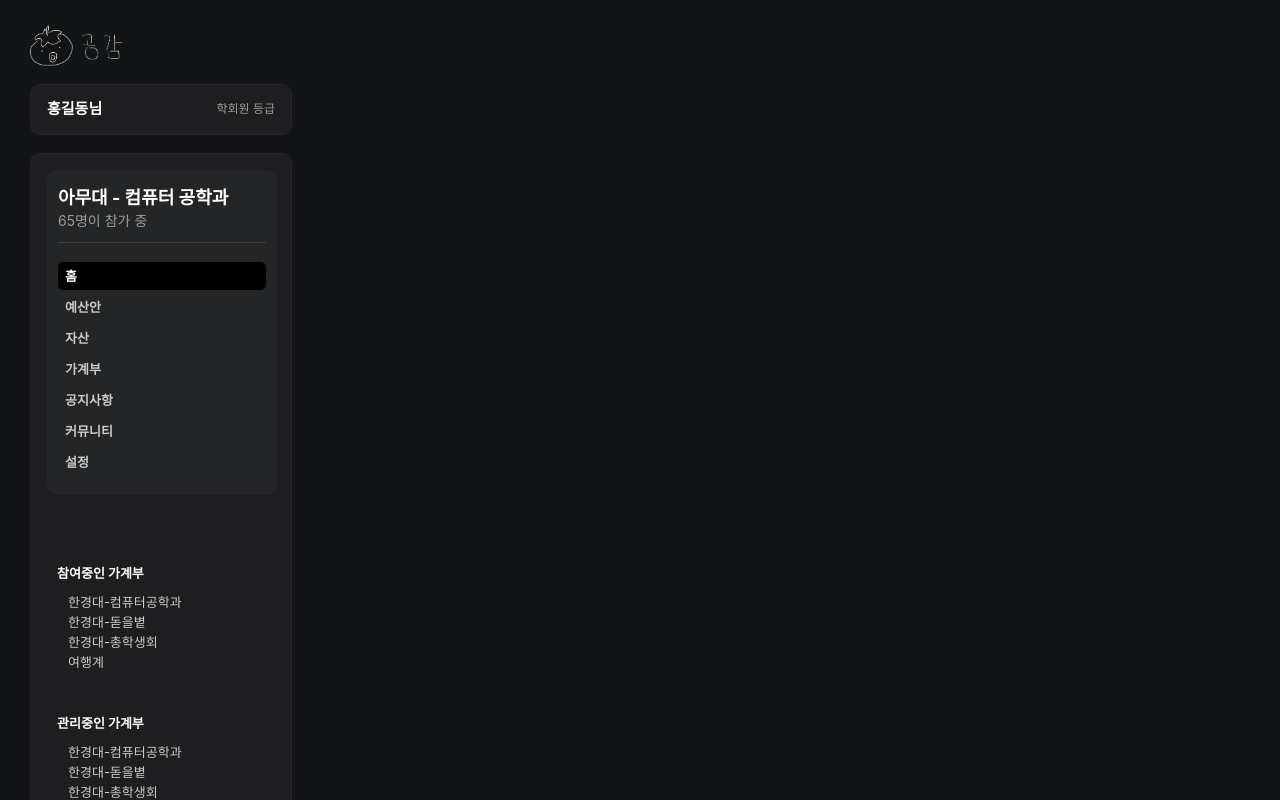
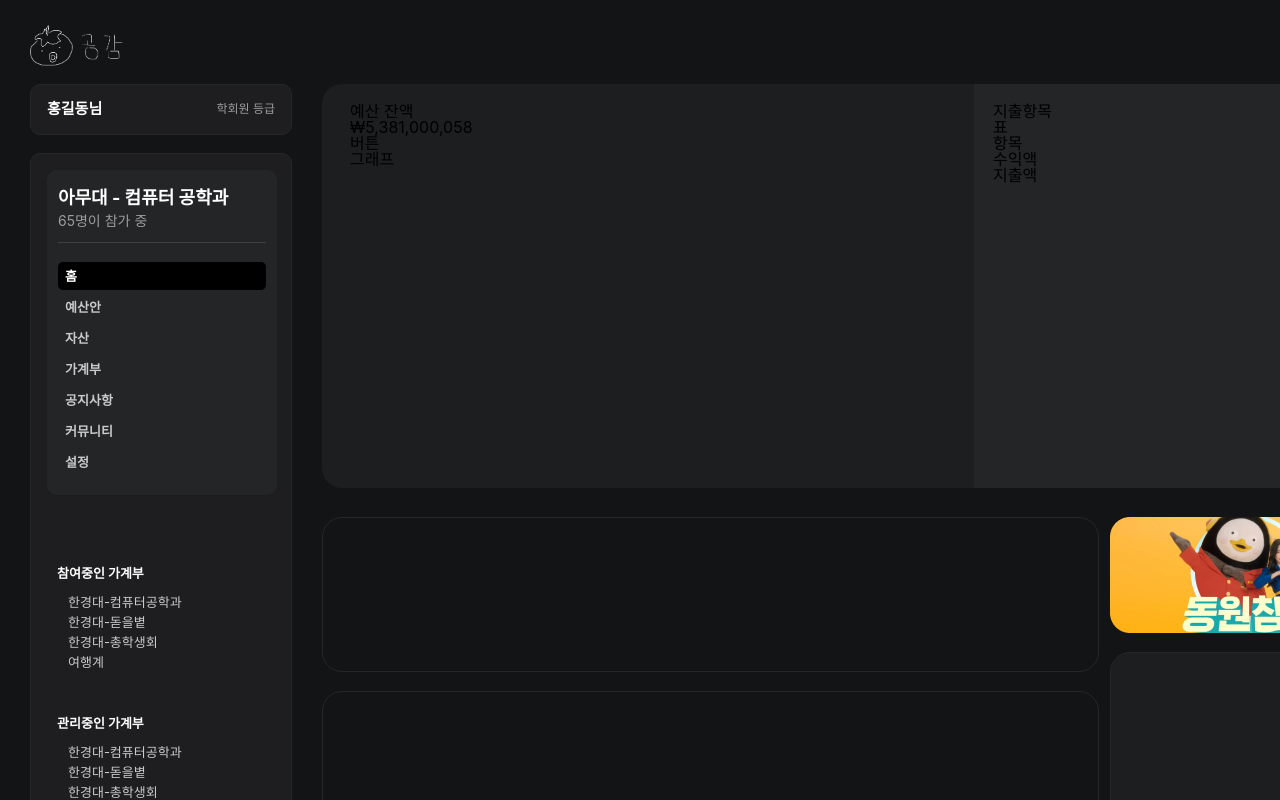
Before and after one commit to youngchannelforyou/gonggam, a React (Create React App) app in the folder frontend/: page /1/home in a window 1280 px wide. Built offline with nearby package versions, Linux system fonts and the light colour scheme.

Commit message:
[frontend] 가계부 홈 대시보드 틀

```diff
--- a/frontend/src/components/AcountBook/AccountBookNameList.jsx
+++ b/frontend/src/components/AcountBook/AccountBookNameList.jsx
@@ -8,7 +8,7 @@ function AccountBookNameList({ title, list }) {
                 <div className={titleWrapper}>{title}</div>
             </div>
             <div className={accountBookListWrapper}>
-                {list.map((element) => <a className={accountBookElement} href='#'>{element}</a>)}
+                {list.map((element) => <a className={accountBookElement} href='title'>{element}</a>)}
             </div>
         </div>
     );
--- /dev/null
+++ b/frontend/src/components/AcountBook/Header.jsx
@@ -0,0 +1,26 @@
+import React from 'react';
+import { css } from '@emotion/css';
+
+import imgLogo from '../../assets/imgLogo.png'
+import textLogo from '../../assets/textLogo.png'
+function Header() {
+    return (
+        <div className={mainTitle}>
+            <img src={imgLogo} alt='draw' />
+            <img src={textLogo} alt='img' />
+        </div>
+    );
+}
+
+export default Header;
+
+const mainTitle = css`
+  width: 100%;
+  height: 41.25px;
+  font-size: 11.25px;
+
+  margin-bottom: 18px;
+  img {
+    height: 100%;
+  }
+`;
--- /dev/null
+++ b/frontend/src/components/AcountBook/Home/Dashboard.jsx
@@ -0,0 +1,59 @@
+import React from 'react';
+import { css } from '@emotion/css';
+
+function Dashboard({ amount }) {
+
+    return (
+        <div className={container}>
+            <div className={leftContents}>
+                <div>
+                    <div>예산 잔액</div>
+                    <div>
+                        <span>₩</span>
+                        <span>{amount}</span>
+                    </div>
+                </div>
+                <div>
+                    <div>버튼</div>
+                    <div>그래프</div>
+                </div>
+            </div>
+            <div className={rightContents}>
+                <div>
+                    <div>지출항목</div>
+                    <div>표</div>
+                    <div>항목</div>
+                </div>
+                <div>
+                    <div>수익액</div>
+                    <div>지출액</div>
+                </div>
+            </div>
+        </div>
+    );
+}
+
+export default Dashboard;
+
+const container = css`
+    display: flex;
+    width: 1071px;
+    height: 100%;
+    border-radius: 20px;
+
+    background-color: #1C1E1F;
+    overflow: hidden;
+`;
+
+const leftContents = css`
+    width: 652px;
+    height: 100%;
+    padding: 19px 30px 58px 28px;
+`;
+
+const rightContents = css`
+    width: 419px;
+    height: 100%;
+    padding: 19px 37px 0px 19px;
+    background-color: #232526;
+`;
--- a/frontend/src/components/AcountBook/Navigation.jsx
+++ b/frontend/src/components/AcountBook/Navigation.jsx
@@ -1,5 +1,5 @@
-import React, { useEffect, useState } from 'react';
-import { css, cx } from '@emotion/css';
+import React from 'react';
+import { css } from '@emotion/css';
 import { useLocation, useNavigate, useParams } from 'react-router-dom';
 
 function Navigation() {
--- a/frontend/src/components/AcountBook/SideBar.jsx
+++ b/frontend/src/components/AcountBook/SideBar.jsx
@@ -2,8 +2,7 @@ import React from 'react';
 import { css } from '@emotion/css';
 
 import Navigation from '../../components/AcountBook/Navigation';
-import imgLogo from '../../assets/imgLogo.png'
-import textLogo from '../../assets/textLogo.png'
+
 import AccountBookNameList from './AccountBookNameList';
 
 function SideBar(props) {
@@ -15,10 +14,7 @@ function SideBar(props) {
 
     return (
         <aside className={container}>
-            <div className={mainTitle}>
-                <img src={imgLogo} alt='draw' />
-                <img src={textLogo} alt='img' />
-            </div>
+
             <div className={userInfoWrapper}>
                 <p className={userNameWrapper}>{userName}님</p>
                 <p className={userGradeWrapper}>{userGrade} 등급</p>
@@ -50,23 +46,12 @@ export default SideBar;
 
 const container = css`
   height: 100%;
-
-  margin: 25px 30px;
+  flex-grow: 1;
   border-radius: 20px;
-
   background-color: transparent ;
 
 `;
 
-const mainTitle = css`
-  height: 41.25px;
-  font-size: 11.25px;
-
-  margin-bottom: 18px;
-  img {
-    height: 100%;
-  }
-`;
 
 const userInfoWrapper = css`
     width: 262px;
--- a/frontend/src/index.css
+++ b/frontend/src/index.css
@@ -116,6 +116,11 @@ body {
   background-color: #121416;
 }
 
+body #root {
+  width: 100%;
+  height: 100%;
+}
+
 * {
   color: inherit;
 }
--- a/frontend/src/pages/AccountBookPage/Home.jsx
+++ b/frontend/src/pages/AccountBookPage/Home.jsx
@@ -1,15 +1,110 @@
 import React from 'react';
+import { css } from '@emotion/css';
 
 import SideBar from '../../components/AcountBook/SideBar';
+import Header from '../../components/AcountBook/Header';
+import addImg from '../../assets/addImg.png';
+import Dashboard from '../../components/AcountBook/Home/Dashboard';
 
 function Home() {
 
     return (
-        <div>
-            <SideBar />
-            <main></main>
+        <div className={container}>
+            <Header />
+            <div className={sectionWrapper}>
+                <div>
+                    <SideBar />
+                </div>
+                <main className={mainContentsWrapper}>
+                    <div className={mainTopBox}>
+                        <Dashboard amount='5,381,000,058' />
+                    </div>
+                    <div className={mainBottomBox}>
+                        <div className={leftContent}>
+                            <div className={noticeBox}></div>
+                            <div className={communityBox}></div>
+                        </div>
+                        <div className={rightContent}>
+                            <div className={addBox}><img src={addImg} alt='add' /></div>
+                            <div className={recentLogList}></div>
+                        </div>
+                    </div>
+                </main>
+            </div>
         </div>
     );
 };
 
 export default Home;
+
+const container = css`
+    width: 100%;
+    min-width: 1393px;
+    min-height: 980px;
+    height: 100%;
+    margin: 25px 0 25px 30px;
+    padding-right: 30px;
+`;
+
+const sectionWrapper = css`
+    display: flex;
+    width: 100%;
+    flex-shrink: 0;
+`;
+
+const mainContentsWrapper = css`
+    flex-grow: 1;
+    margin-left: 30px;
+`;
+
+const mainTopBox = css`
+    width: 1071px;
+    height: 404px;
+`;
+
+const mainBottomBox = css`
+    display: flex;
+    gap: 17px;
+    width: 1071px;
+    height: 441px;
+    margin-top: 29px;
+`;
+
+const leftContent = css`
+    width: 771px;
+`;
+
+const rightContent = css`
+    width: 278px;
+`;
+
+const noticeBox = css`
+    width: 777px;
+    height: 155px;
+
+    border: 1px solid #252729;
+    border-radius: 20px;
+    margin-bottom: 19px;
+`;
+
+const communityBox = css`
+    width: 777px;
+    height: 267px;
+
+    border: 1px solid #252729;
+    border-radius: 20px;
+`;
+
+const addBox = css`
+    width: 100%;
+    height: 116px;
+    margin-bottom: 19px;
+`;
+
+const recentLogList = css`
+    width: 100%;
+    height: 306px;
+    background-color: #1C1E1F;
+    border: 1px solid #252729;
+    border-radius: 20px;
+`;
```
Also changed, not shown: frontend/src/assets/addImg.png (added).
